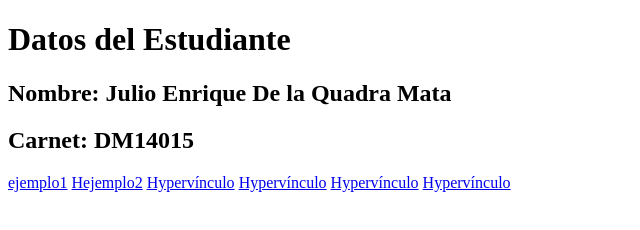
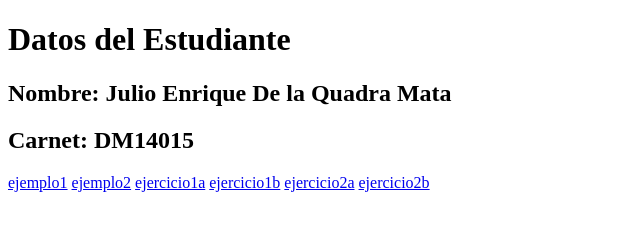
Before and after one commit to JulioMata/Guia31, a plain HTML site: page Index.html in a window 1280 px wide. Shown: the whole page, without its empty margins (0-640 px from the left). Drawn offline with Linux system fonts and the light colour scheme.

Commit message:
Update Index.html

```diff
--- a/Index.html
+++ b/Index.html
@@ -14,10 +14,10 @@
     <h2>Carnet: DM14015</h2>
 
     <a href="URL">ejemplo1</a>
-    <a href="URL">Hejemplo2</a>
-    <a href="URL">Hypervínculo</a>
-    <a href="URL">Hypervínculo</a>
-    <a href="URL">Hypervínculo</a>
-    <a href="URL">Hypervínculo</a>
+    <a href="URL">ejemplo2</a>
+    <a href="URL">ejercicio1a</a>
+    <a href="URL">ejercicio1b</a>
+    <a href="URL">ejercicio2a</a>
+    <a href="URL">ejercicio2b</a>
 </body>
 </html>
```
